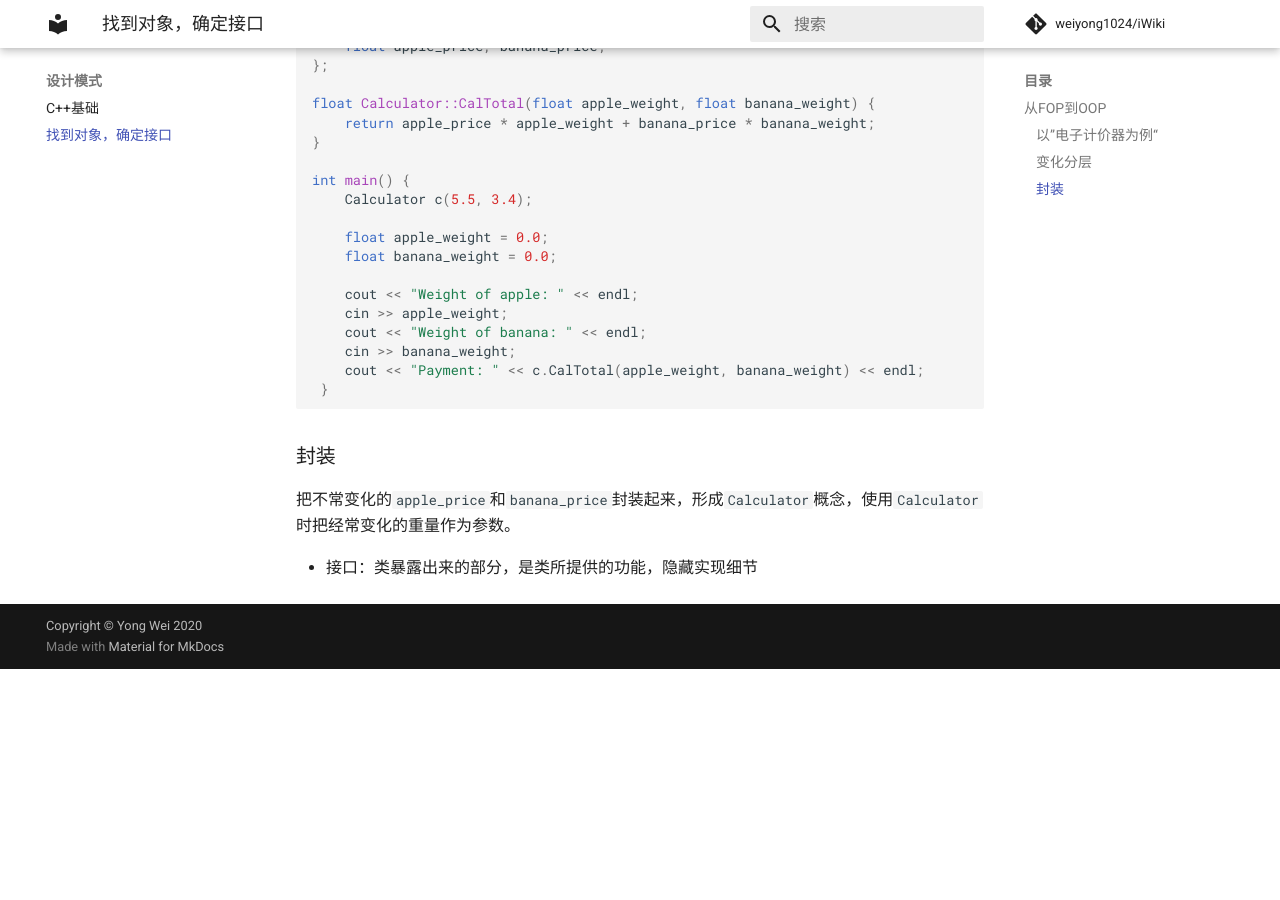
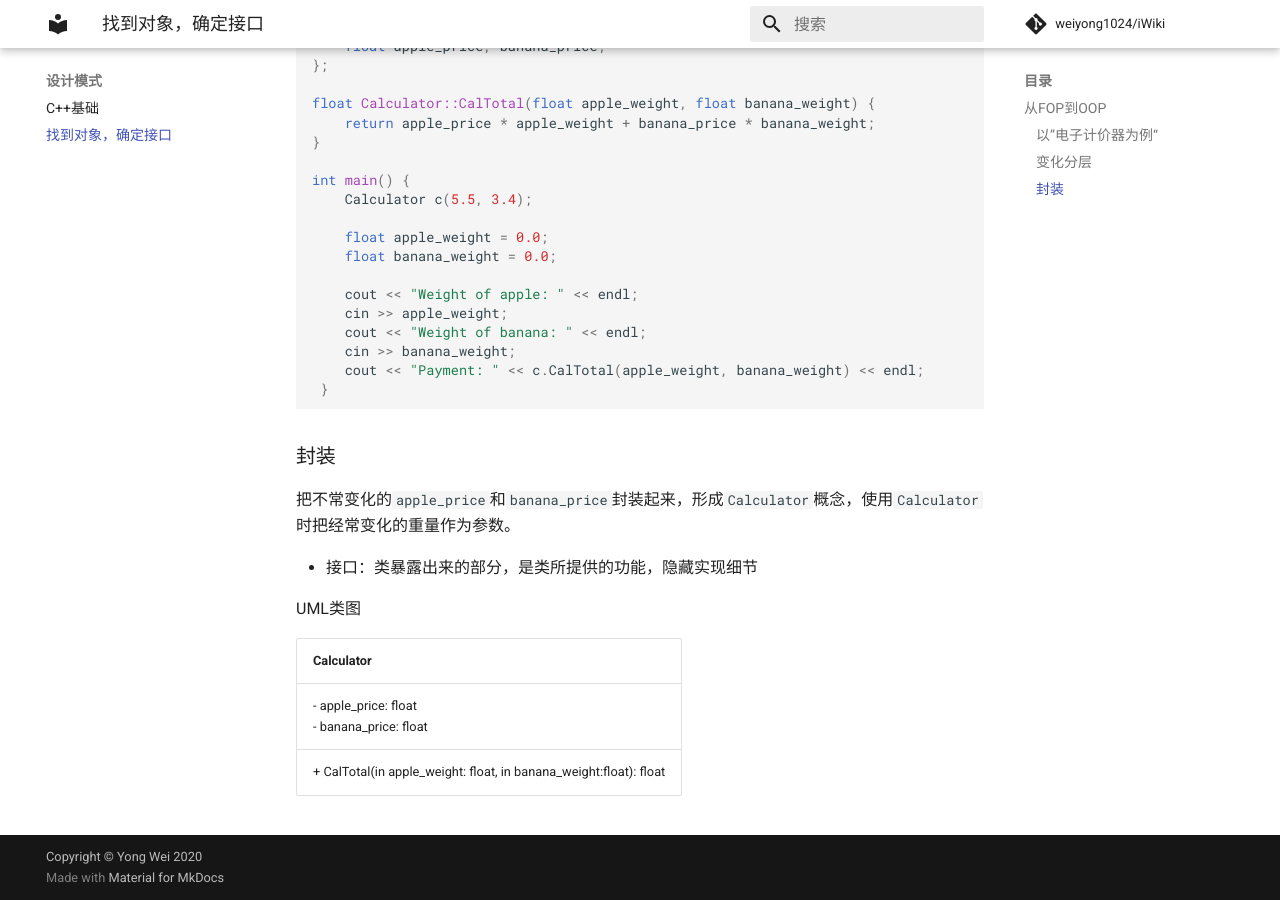
Before and after one commit to weiyong1024/iWiki, an MkDocs documentation site: the page built from docs/design_pattern/object_and_interface.md, in a window 1280 px wide and 900 px high, scrolled down 1327 px. Built offline with MkDocs 1.6.1 and Material for MkDocs 9.7.7, drawn with Linux system fonts in a browser that asks for light colours; comment, search, counter and statistics services are not loaded; before the commit the page ends 1996 px from its top, so only the background shows below that.

Commit message:
Add Markdown table for UML class table

```diff
--- a/docs/design_pattern/object_and_interface.md
+++ b/docs/design_pattern/object_and_interface.md
@@ -80,3 +80,10 @@ int main() {
 把不常变化的`apple_price`和`banana_price`封装起来，形成`Calculator`概念，使用`Calculator`时把经常变化的重量作为参数。
 
 * 接口：类暴露出来的部分，是类所提供的功能，隐藏实现细节
+
+UML类图
+
+| Calculator                                                        |
+|:------------------------------------------------------------------|
+| - apple_price: float<br> - banana_price: float                    |
+| + CalTotal(in apple_weight: float, in banana_weight:float): float |
```
